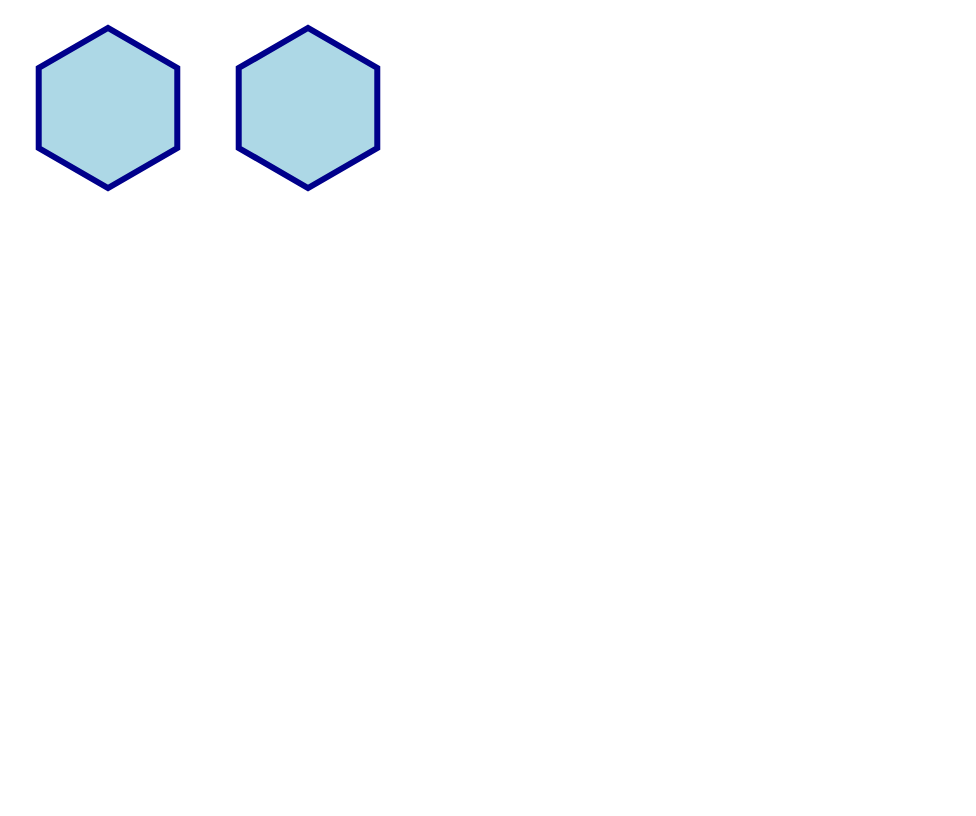
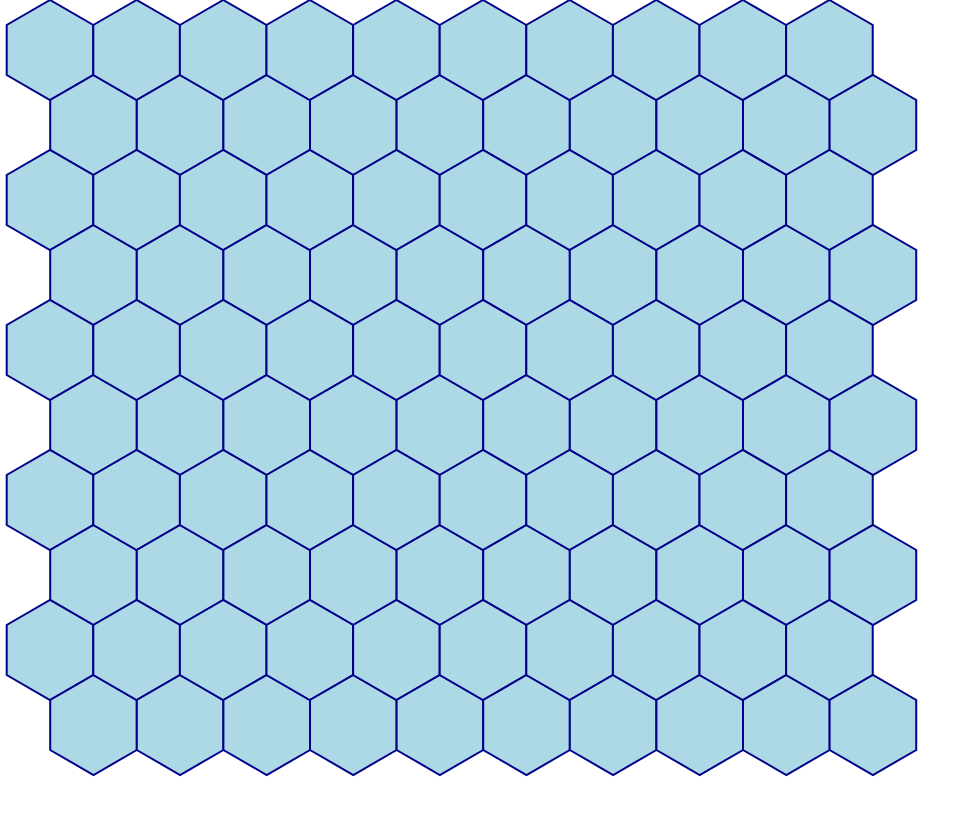
Before and after one commit to UtuRaiden/utu_vtt, a plain HTML site: page index.html in a window 1280 px wide. Shown: the whole page, without its empty margins (0-976 px from the left). Drawn offline with Linux system fonts and the light colour scheme; files that its build step writes are made by us from their sources.

Commit message:
Add grid functions and offset for pointy top hex pattern

```diff
--- a/assets/javascript/script.js
+++ b/assets/javascript/script.js
@@ -1,5 +1,29 @@
 import { hexagon } from './shapes.js';
 
-// Instantiate the hexagon or call the logic you want to run
-hexagon();
-hexagon();
+function isodd(number) {
+  return Math.abs(number % 2) === 1;
+}
+
+const svg = document.getElementById("board");
+const radius = 50;
+const cols = 10;
+const rows = 10;
+
+const svgWidth = cols * Math.sqrt(3) * radius + radius * 2;
+const svgHeight = rows * 1.5 * radius + radius * 2;
+svg.setAttribute("width", svgWidth);
+svg.setAttribute("height", svgHeight);
+
+for (let col = 0; col < cols; col++) {
+    for (let row = 0; row < rows; row++) {
+        let x = col * (Math.sqrt(3) * radius) + radius;
+        let y = row * (1.5 * radius) + radius;
+        console.log(row)
+        console.log(isodd(row))
+
+        if (isodd(row)){
+            x +=.87*radius;
+        }
+        hexagon(svg, x, y, radius);
+    }
+}
--- a/assets/javascript/shapes.js
+++ b/assets/javascript/shapes.js
@@ -1,14 +1,7 @@
-function hexagon() {
-    const svg = document.createElementNS("http://www.w3.org/2000/svg", "svg");
-    svg.setAttribute("width", "200");
-    svg.setAttribute("height", "200");
-    svg.setAttribute("viewBox", "0 0 200 200");
-    document.body.appendChild(svg);
-
 function generateHexagonPoints(centerX, centerY, radius) {
     const points = [];
     for (let i = 0; i < 6; i++) {
-            const angleDeg = 60 * i - 30; // Flat-topped hex
+        const angleDeg = 60 * i - 30; // pointy-top hex
         const angleRad = (Math.PI / 180) * angleDeg;
         const x = centerX + radius * Math.cos(angleRad);
         const y = centerY + radius * Math.sin(angleRad);
@@ -17,16 +10,12 @@ function hexagon() {
     return points.join(" ");
 }
 
-    const centerX = 100;
-    const centerY = 100;
-    const radius = 80;
-    const hexagonPoints = generateHexagonPoints(centerX, centerY, radius);
-
+function hexagon(svg, centerX, centerY, radius) {
     const polygon = document.createElementNS("http://www.w3.org/2000/svg", "polygon");
-    polygon.setAttribute("points", hexagonPoints);
+    polygon.setAttribute("points", generateHexagonPoints(centerX, centerY, radius));
     polygon.setAttribute("fill", "lightblue");
     polygon.setAttribute("stroke", "darkblue");
-    polygon.setAttribute("stroke-width", "6");
+    polygon.setAttribute("stroke-width", "2");
 
     svg.appendChild(polygon);
 }
--- a/index.html
+++ b/index.html
@@ -7,9 +7,8 @@
     <title>Utu's VTT</title>
     <link rel="stylesheet" href="style.css">
 </head>
-<body>
-    <!-- Your content goes here -->
+<body style="margin:0; overflow:auto;">
+    <svg id="board"></svg>
     <script type="module" src="assets/javascript/script.js"></script>
-
 </body>
 </html>
```
Lines whose indentation alone changed are shown as unchanged.
